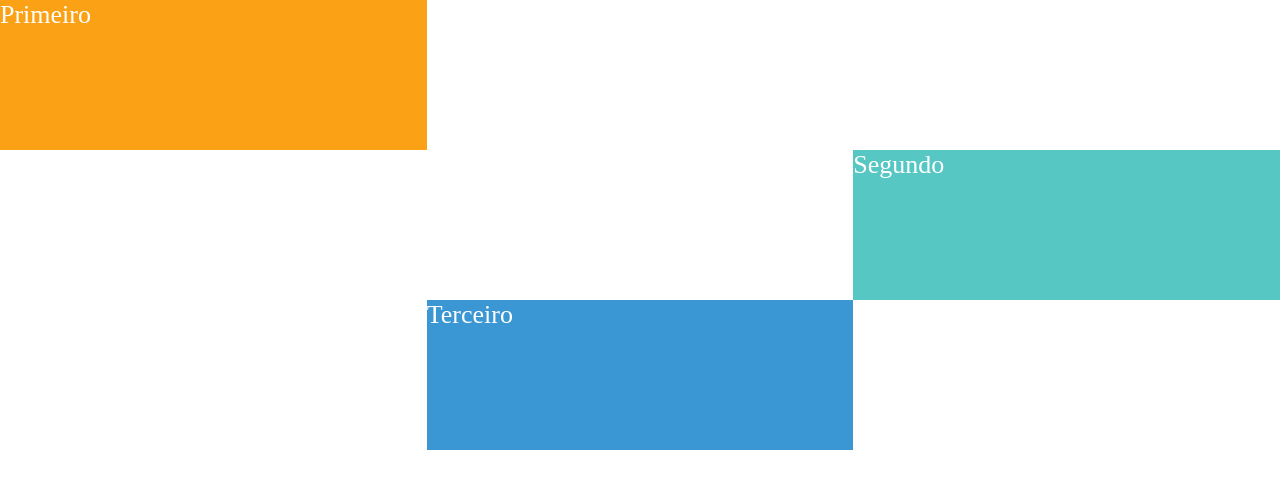
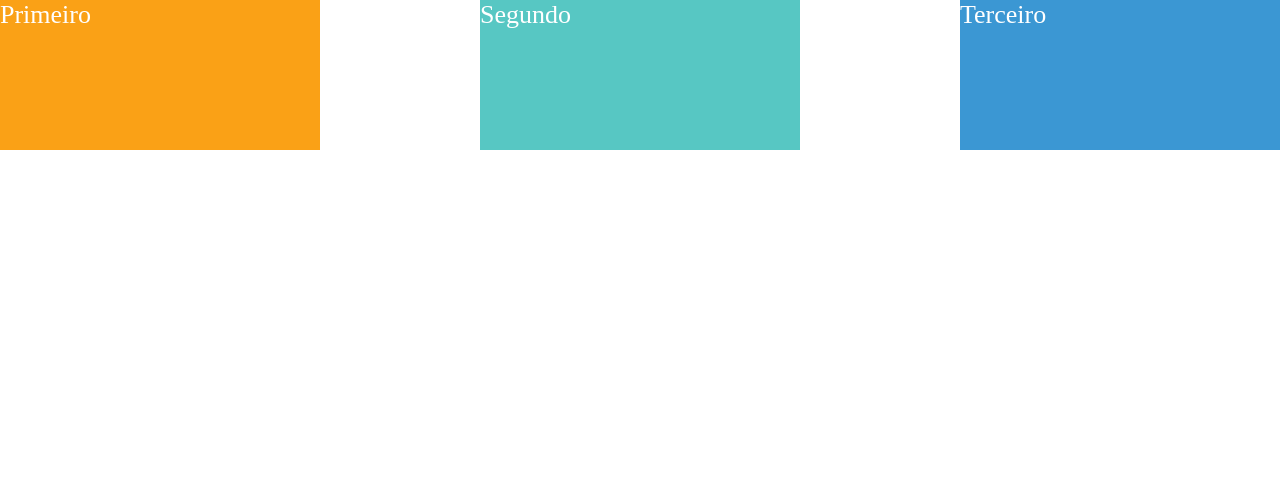
Before and after one commit to marlondck/pare-de-chutar-css, a plain HTML site: page index.html in a window 1280 px wide. Drawn offline with Linux system fonts and the light colour scheme.

Commit message:
display inline-block

```diff
--- a/style.css
+++ b/style.css
@@ -1,11 +1,17 @@
 .example {
   color: #fff;
+  text-align: justify;
+}
+.example::after {
+  content: "";
+  width: 100%;
+  display: inline-block;
 }
 
 .example-item {
-  width: 33.333%;
+  width: 25%;
   height: 150px;
-  display: block;
+  display: inline-block;
 }
 
 .example-item_first {
@@ -13,9 +19,7 @@
 }
 .example-item_second {
   background-color: #57c7c3;
-  margin-left: auto;
 }
 .example-item_third {
   background-color: #3b97d3;
-  margin: auto;
 }
```
Also changed, not shown: 1 other file.
